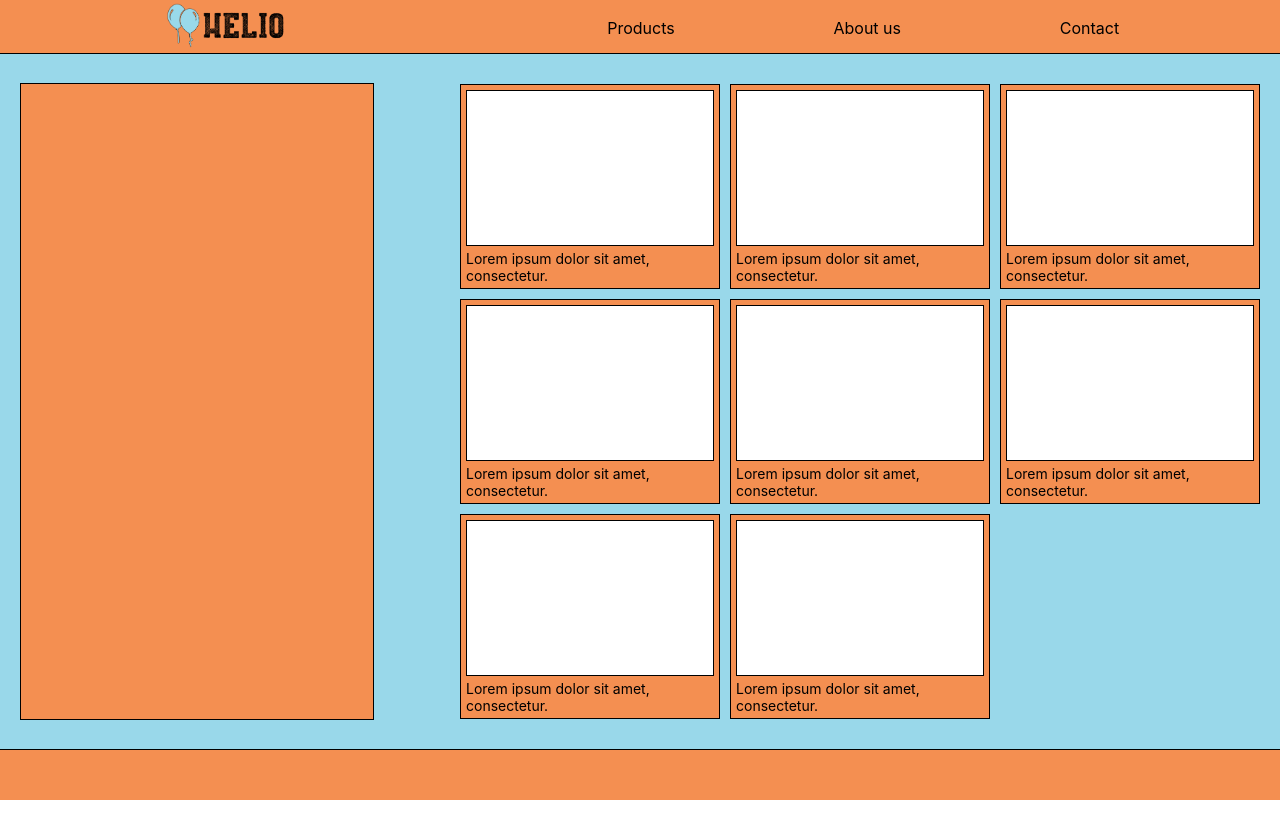
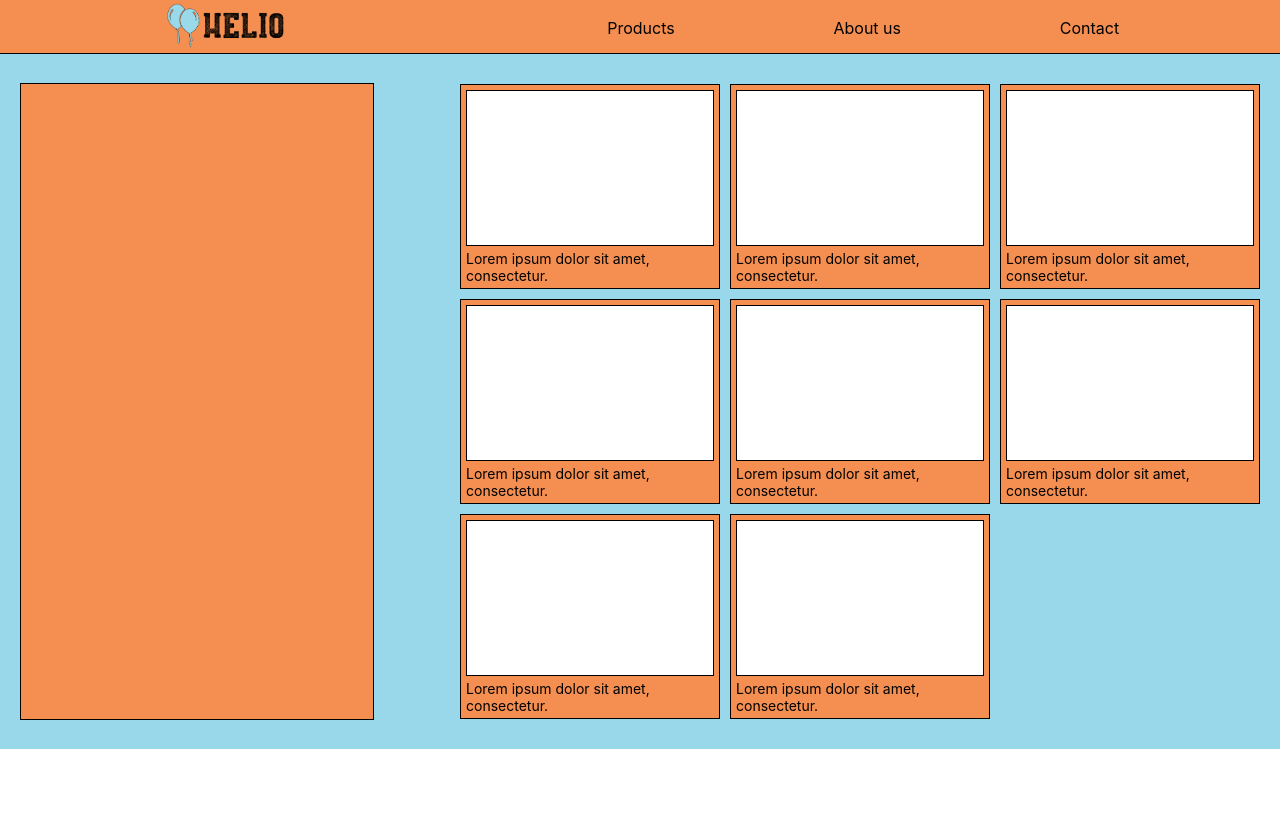
Before and after one commit to dylanlu9/e-commerce, a React (Create React App) app in the folder client/: page /#/ in a window 1280 px wide. Shown: the top 838 px of the page. Built offline with nearby package versions, Linux system fonts and the light colour scheme.

Commit message:
fix(frontend app): removed footer references from App and Home components

```diff
--- a/client/src/App.css
+++ b/client/src/App.css
@@ -57,13 +57,3 @@
   margin-top: 4px;
   height: calc(20% - 5px);
 }
-
-#footer {
-  width: 100vw;
-  height: 50px;
-  background-color: var(--helio-orange);
-  position: fixed;
-  left: 0px;
-  bottom: 0px;
-  border-top: 1px solid black;
-}
--- a/client/src/App.js
+++ b/client/src/App.js
@@ -58,7 +58,6 @@ function App() {
           </div>
         </div>
       </div>
-      <footer id="footer"></footer>
     </div>
   );
 }
--- a/client/src/components/Home.css
+++ b/client/src/components/Home.css
@@ -57,13 +57,3 @@
    margin-top: 4px;
    height: calc(20% - 5px);
  }
-
- #footer {
-   width: 100vw;
-   height: 50px;
-   background-color: var(--helio-orange);
-   position: fixed;
-   left: 0px;
-   bottom: 0px;
-   border-top: 1px solid black;
- }
--- a/client/src/components/Home.js
+++ b/client/src/components/Home.js
@@ -7,7 +7,6 @@ function Home () {
       <div id="app-container">
       <div id="main-content-container">
       </div>
-      <footer id="footer"></footer>
     </div>
    );
 }
```
